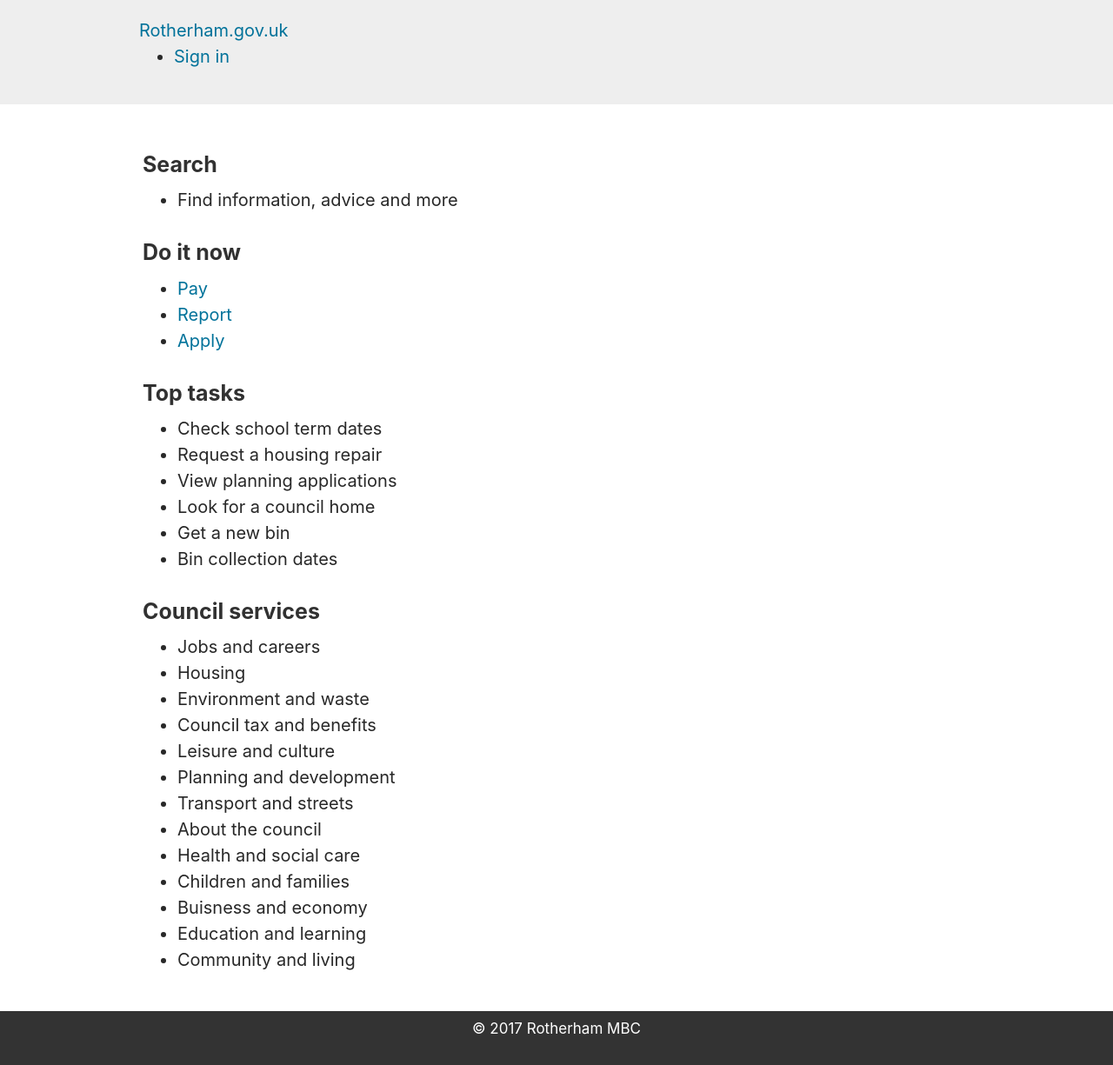
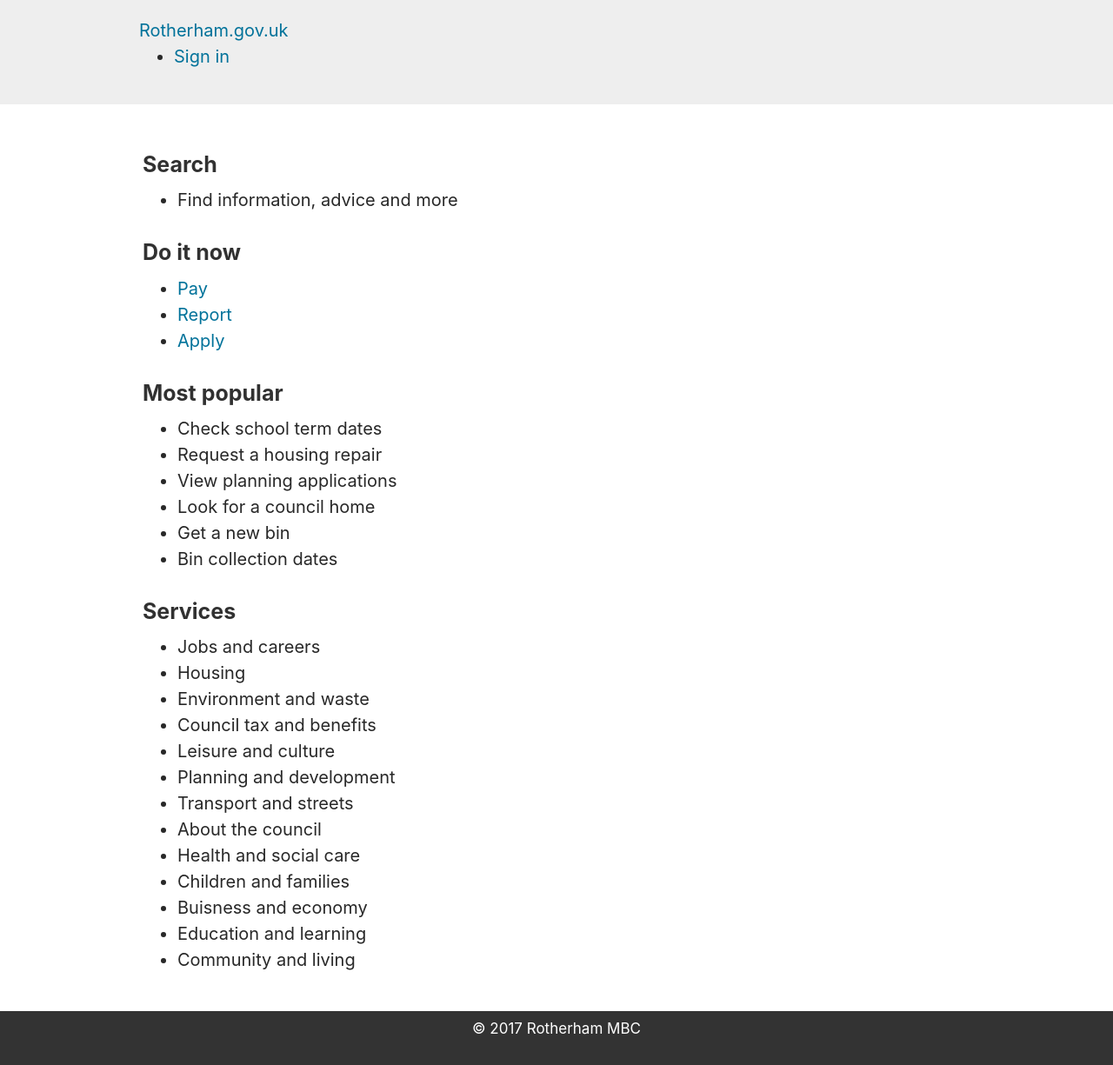
Before and after one commit to jnkly/rmbc-dev, a Jekyll site: the page built from index.md, in a window 1280 px wide. Shown: the whole page at 87% size. Built offline with Jekyll 4.4.1, drawn with Linux system fonts in a browser that asks for light colours.

Commit message:
Update index.md

```diff
--- a/index.md
+++ b/index.md
@@ -11,7 +11,7 @@ layout: default
 - [Report]({{site.baseurl}}/report)
 - [Apply]({{site.baseurl}}/apply)
 
-### Top tasks
+### Most popular
 - Check school term dates
 - Request a housing repair
 - View planning applications
@@ -19,7 +19,7 @@ layout: default
 - Get a new bin
 - Bin collection dates
 
-### Council services
+### Services
 - Jobs and careers
 - Housing
 - Environment and waste
```
